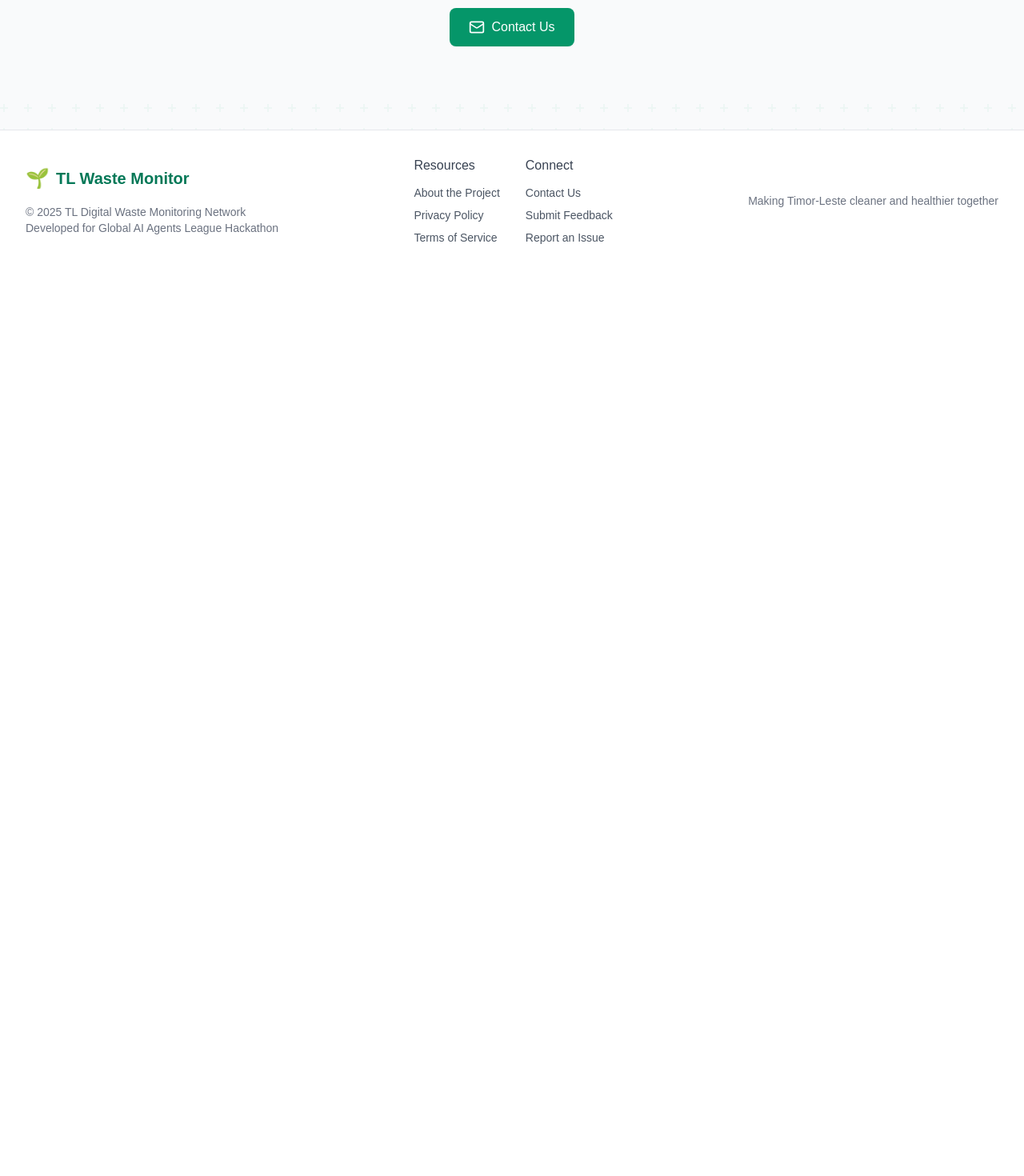
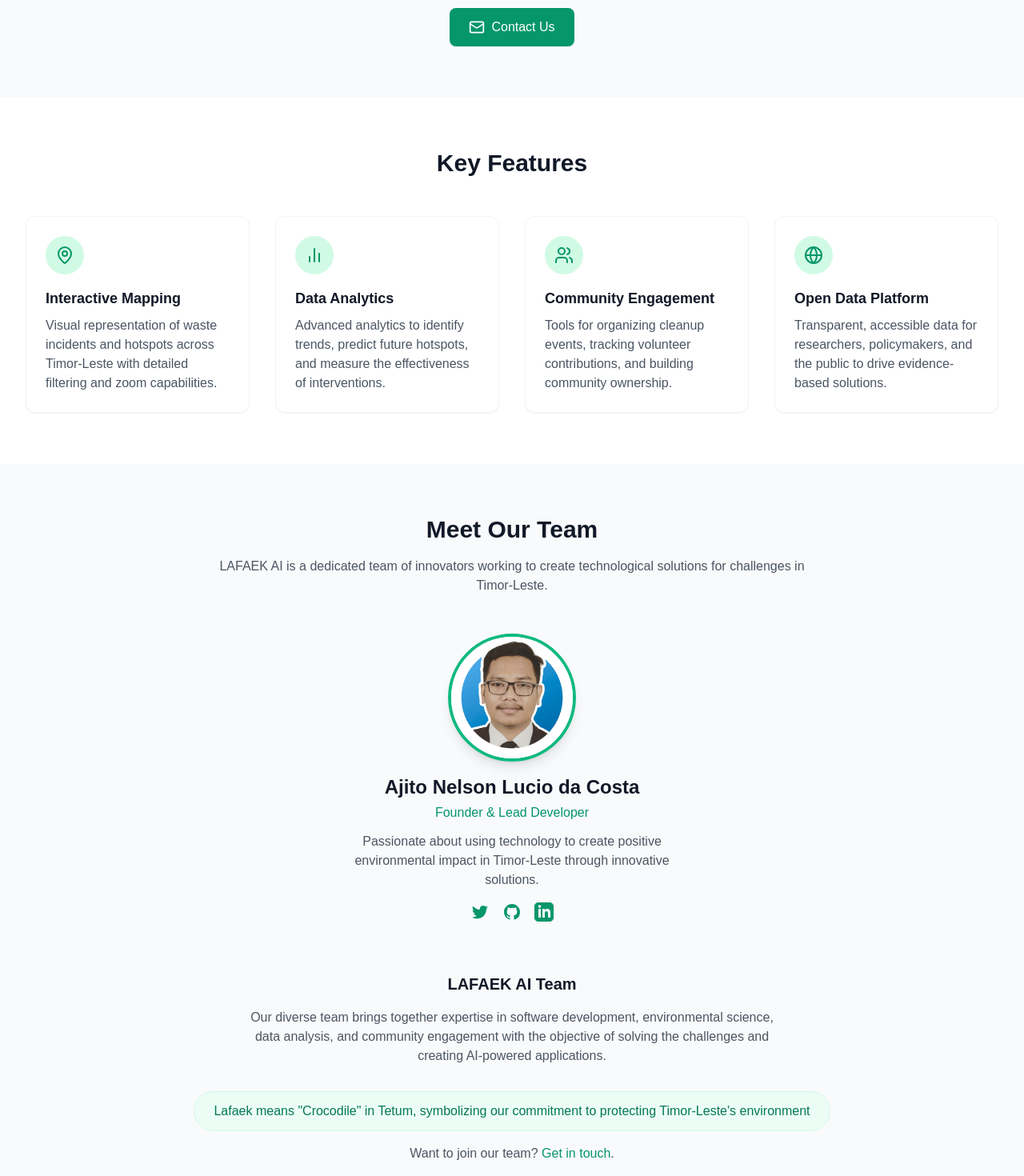
Before and after one commit to ajitonelsonn/tl-waste-dashboard, a Next.js app: page /about in a window 1280 px wide. Shown: the part 4700-6170 px from the top of the page at 80% size. Before the commit the page ends 5039 px from the top, so only its background shows below. Built offline with nearby package versions, Linux system fonts and the light colour scheme.

Commit message:
Update team

```diff
--- a/pages/about.js
+++ b/pages/about.js
@@ -413,7 +413,7 @@
               Download the App
             </Link>
             <Link
-              href="/contact"
+              href="/uc"
               className="px-6 py-3 bg-emerald-600 text-white border border-emerald-500 rounded-lg hover:bg-emerald-800 transition-colors font-medium"
             >
               Contact Us
@@ -434,7 +434,7 @@
 
           <div className="flex justify-center">
             <Link
-              href="/contact"
+              href="/uc"
               className="flex items-center gap-2 px-6 py-3 bg-emerald-600 text-white rounded-lg hover:bg-emerald-700 transition-colors font-medium shadow-sm"
             >
               <Mail className="w-5 h-5" />
@@ -443,6 +443,119 @@
           </div>
         </div>
       </div>
+
+      {/* Key Features Section */}
+      <div className="py-16 bg-white">
+        <div className="max-w-7xl mx-auto px-4 sm:px-6 lg:px-8">
+          <h2 className="text-3xl font-bold text-gray-900 text-center mb-12">Key Features</h2>
+
+          <div className="grid grid-cols-1 md:grid-cols-2 lg:grid-cols-4 gap-8">
+            <div className="bg-white rounded-xl shadow-sm p-6 border border-gray-100">
+              <div className="bg-emerald-100 rounded-full p-3 w-12 h-12 flex items-center justify-center mb-4">
+                <MapPin className="w-6 h-6 text-emerald-600" />
+              </div>
+              <h3 className="text-lg font-bold text-gray-900 mb-2">Interactive Mapping</h3>
+              <p className="text-gray-600">
+                Visual representation of waste incidents and hotspots across Timor-Leste with detailed filtering and zoom capabilities.
+              </p>
+            </div>
+
+            <div className="bg-white rounded-xl shadow-sm p-6 border border-gray-100">
+              <div className="bg-emerald-100 rounded-full p-3 w-12 h-12 flex items-center justify-center mb-4">
+                <BarChart2 className="w-6 h-6 text-emerald-600" />
+              </div>
+              <h3 className="text-lg font-bold text-gray-900 mb-2">Data Analytics</h3>
+              <p className="text-gray-600">
+                Advanced analytics to identify trends, predict future hotspots, and measure the effectiveness of interventions.
+              </p>
+            </div>
+
+            <div className="bg-white rounded-xl shadow-sm p-6 border border-gray-100">
+              <div className="bg-emerald-100 rounded-full p-3 w-12 h-12 flex items-center justify-center mb-4">
+                <Users className="w-6 h-6 text-emerald-600" />
+              </div>
+              <h3 className="text-lg font-bold text-gray-900 mb-2">Community Engagement</h3>
+              <p className="text-gray-600">
+                Tools for organizing cleanup events, tracking volunteer contributions, and building community ownership.
+              </p>
+            </div>
+
+            <div className="bg-white rounded-xl shadow-sm p-6 border border-gray-100">
+              <div className="bg-emerald-100 rounded-full p-3 w-12 h-12 flex items-center justify-center mb-4">
+                <Globe className="w-6 h-6 text-emerald-600" />
+              </div>
+              <h3 className="text-lg font-bold text-gray-900 mb-2">Open Data Platform</h3>
+              <p className="text-gray-600">
+                Transparent, accessible data for researchers, policymakers, and the public to drive evidence-based solutions.
+              </p>
+            </div>
+          </div>
+        </div>
+      </div>
+
+      {/* Team Section */}
+      <div className="py-16 bg-gray-50">
+        <div className="max-w-7xl mx-auto px-4 sm:px-6 lg:px-8">
+          <h2 className="text-3xl font-bold text-gray-900 text-center mb-4">Meet Our Team</h2>
+          <p className="text-gray-600 text-center max-w-3xl mx-auto mb-12">
+            LAFAEK AI is a dedicated team of innovators working to create technological solutions for challenges in Timor-Leste.
+          </p>
+
+          <div className="flex flex-col items-center mb-16">
+            <div className="w-40 h-40 rounded-full overflow-hidden mb-4 border-4 border-emerald-500 shadow-lg">
+              <Image
+                src="/team/ajito.jpg"
+                alt="Ajito Nelson Lucio da Costa"
+                width={160}
+                height={160}
+                className="object-cover w-full h-full"
+                onError={(e) => {
+                  e.target.src = "https://via.placeholder.com/160?text=Ajito";
+                }}
+              />
+            </div>
+            <h3 className="text-2xl font-bold text-gray-900 mb-1">Ajito Nelson Lucio da Costa</h3>
+            <p className="text-emerald-600 font-medium mb-3">Founder & Lead Developer</p>
+            <p className="text-gray-600 max-w-md text-center mb-4">
+              Passionate about using technology to create positive environmental impact in Timor-Leste through innovative solutions.
+            </p>
+            <div className="flex space-x-4">
+              <a href="https://x.com/ajitonelson" className="text-emerald-600 hover:text-emerald-800">
+                <svg className="w-6 h-6" fill="currentColor" viewBox="0 0 24 24" aria-hidden="true">
+                  <path d="M8.29 20.251c7.547 0 11.675-6.253 11.675-11.675 0-.178 0-.355-.012-.53A8.348 8.348 0 0022 5.92a8.19 8.19 0 01-2.357.646 4.118 4.118 0 001.804-2.27 8.224 8.224 0 01-2.605.996 4.107 4.107 0 00-6.993 3.743 11.65 11.65 0 01-8.457-4.287 4.106 4.106 0 001.27 5.477A4.072 4.072 0 012.8 9.713v.052a4.105 4.105 0 003.292 4.022 4.095 4.095 0 01-1.853.07 4.108 4.108 0 003.834 2.85A8.233 8.233 0 012 18.407a11.616 11.616 0 006.29 1.84" />
+                </svg>
+              </a>
+              <a href="https://github.com/ajitonelsonn" className="text-emerald-600 hover:text-emerald-800">
+                <svg className="w-6 h-6" fill="currentColor" viewBox="0 0 24 24" aria-hidden="true">
+                  <path fillRule="evenodd" d="M12 2C6.477 2 2 6.484 2 12.017c0 4.425 2.865 8.18 6.839 9.504.5.092.682-.217.682-.483 0-.237-.008-.868-.013-1.703-2.782.605-3.369-1.343-3.369-1.343-.454-1.158-1.11-1.466-1.11-1.466-.908-.62.069-.608.069-.608 1.003.07 1.531 1.032 1.531 1.032.892 1.53 2.341 1.088 2.91.832.092-.647.35-1.088.636-1.338-2.22-.253-4.555-1.113-4.555-4.951 0-1.093.39-1.988 1.029-2.688-.103-.253-.446-1.272.098-2.65 0 0 .84-.27 2.75 1.026A9.564 9.564 0 0112 6.844c.85.004 1.705.115 2.504.337 1.909-1.296 2.747-1.027 2.747-1.027.546 1.379.202 2.398.1 2.651.64.7 1.028 1.595 1.028 2.688 0 3.848-2.339 4.695-4.566 4.943.359.309.678.92.678 1.855 0 1.338-.012 2.419-.012 2.747 0 .268.18.58.688.482A10.019 10.019 0 0022 12.017C22 6.484 17.522 2 12 2z" clipRule="evenodd" />
+                </svg>
+              </a>
+              <a href="https://www.linkedin.com/in/ajitonelson/" className="text-emerald-600 hover:text-emerald-800">
+                <svg className="w-6 h-6" fill="currentColor" viewBox="0 0 24 24" aria-hidden="true">
+                  <path d="M19 0h-14c-2.761 0-5 2.239-5 5v14c0 2.761 2.239 5 5 5h14c2.762 0 5-2.239 5-5v-14c0-2.761-2.238-5-5-5zm-11 19h-3v-11h3v11zm-1.5-12.268c-.966 0-1.75-.79-1.75-1.764s.784-1.764 1.75-1.764 1.75.79 1.75 1.764-.783 1.764-1.75 1.764zm13.5 12.268h-3v-5.604c0-3.368-4-3.113-4 0v5.604h-3v-11h3v1.765c1.396-2.586 7-2.777 7 2.476v6.759z" />
+                </svg>
+              </a>
+            </div>
+          </div>
+
+          <div className="text-center">
+            <h3 className="text-xl font-bold text-gray-900 mb-4">LAFAEK AI Team</h3>
+            <p className="text-gray-600 max-w-2xl mx-auto mb-8">
+            Our diverse team brings together expertise in software development, environmental science, data analysis, and community engagement with the objective of solving the challenges and creating AI-powered applications.
+            </p>
+
+            <div className="inline-flex bg-emerald-50 rounded-full px-6 py-3 border border-emerald-100 text-emerald-700 font-medium mb-4">
+              Lafaek means "Crocodile" in Tetum, symbolizing our commitment to protecting Timor-Leste's environment
+            </div>
+
+            <p className="text-gray-600">
+              Want to join our team? <Link href="/uc" className="text-emerald-600 hover:text-emerald-800 font-medium">Get in touch</Link>.
+            </p>
+          </div>
+        </div>
+      </div>
+
+      {/* Partners Section */}
     </ModernLayout>
   );
 }
--- a/pages/download.js
+++ b/pages/download.js
@@ -104,7 +104,7 @@
                 </a>
 
                 <div className="mt-4 text-sm text-gray-500">
-                  Version 1.2.0 • Released Feb 15, 2025
+                  Version 1.1.1 • Released March 19, 2025
                 </div>
 
                 <div className="mt-6">
```
Also changed, not shown: public/team/ajito.jpg (added).
